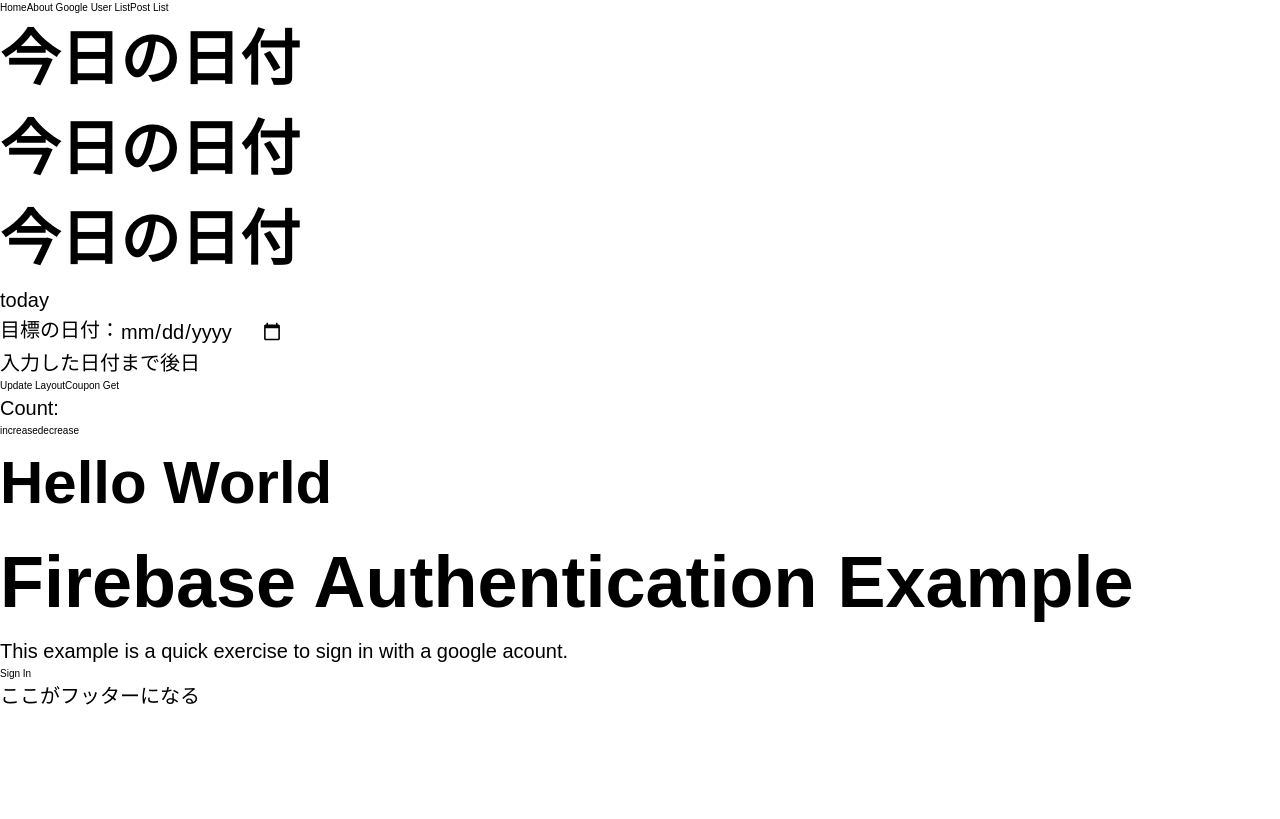
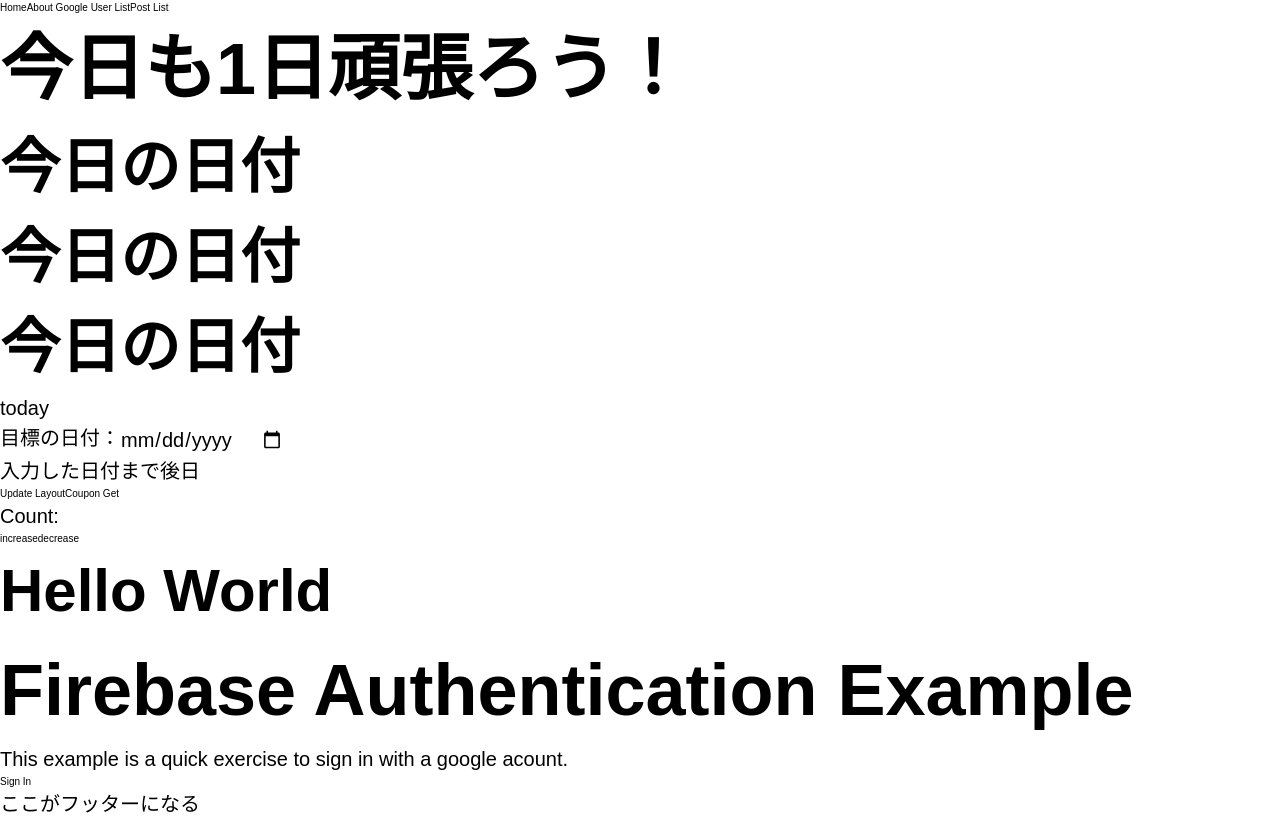
Before and after one commit to takatoshi-tenko/footprint-client, a Nuxt app: page / in a window 1280 px wide. Built offline with nearby package versions, Linux system fonts and the light colour scheme; no server answers.

Commit message:
add: タイトルの追加

```diff
--- a/pages/index.vue
+++ b/pages/index.vue
@@ -1,5 +1,6 @@
 <template>
   <div>
+    <h1>今日も1日頑張ろう！</h1>
     <h2>今日の日付</h2>
     <h2>今日の日付</h2>
     <h2>今日の日付</h2>
```
